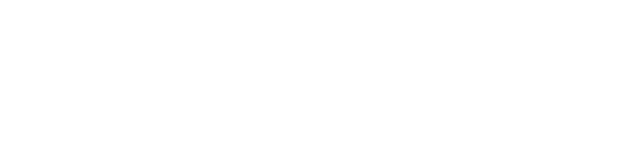
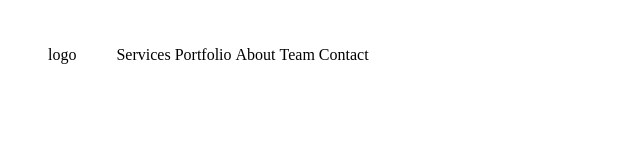
Before and after one commit to andela-ooshodi/staticpages, a plain HTML site: page index.html in a window 1280 px wide. Shown: the whole page, without its empty margins (0-640 px from the left). Drawn offline with Linux system fonts and the light colour scheme.

Commit message:
navbar error

```diff
--- a/css/main.css
+++ b/css/main.css
@@ -0,0 +1,32 @@
+body {
+  width: 100%;
+}
+.container {
+  position: relative;
+  max-width: 100%;
+  margin: 10px 20px;
+}
+.navbar {
+  position: fixed;
+  padding: 20px;
+}
+
+.navheader {
+  display: inline;
+}
+
+.navlogo {
+  display: inline-block;
+}
+
+.navright{
+  float: right;
+}
+
+ul {
+  list-style-type: none;
+}
+
+.navright .navitem {
+  display: inline-block;
+}
--- a/index.html
+++ b/index.html
@@ -2,11 +2,24 @@
 <html>
   <head>
     <link href="css/main.css" rel="stylesheet">
-
     <title>Home</title>
   </head>
 
   <body>
+    <div class="container">
+      <div class="navbar">
+        <p class="navlogo">logo</p>
+        <div class="navright">
+          <ul>
+              <li class="navitem"> Services</li>
+              <li class="navitem"> Portfolio</li>
+              <li class="navitem"> About</li>
+              <li class="navitem"> Team</li>
+              <li class="navitem"> Contact</li>
+          </ul>
+       </div>
+      </div>
+    </div>
 
 
     <script src="js/main.js"></script>
```
Lines whose indentation alone changed are shown as unchanged.
